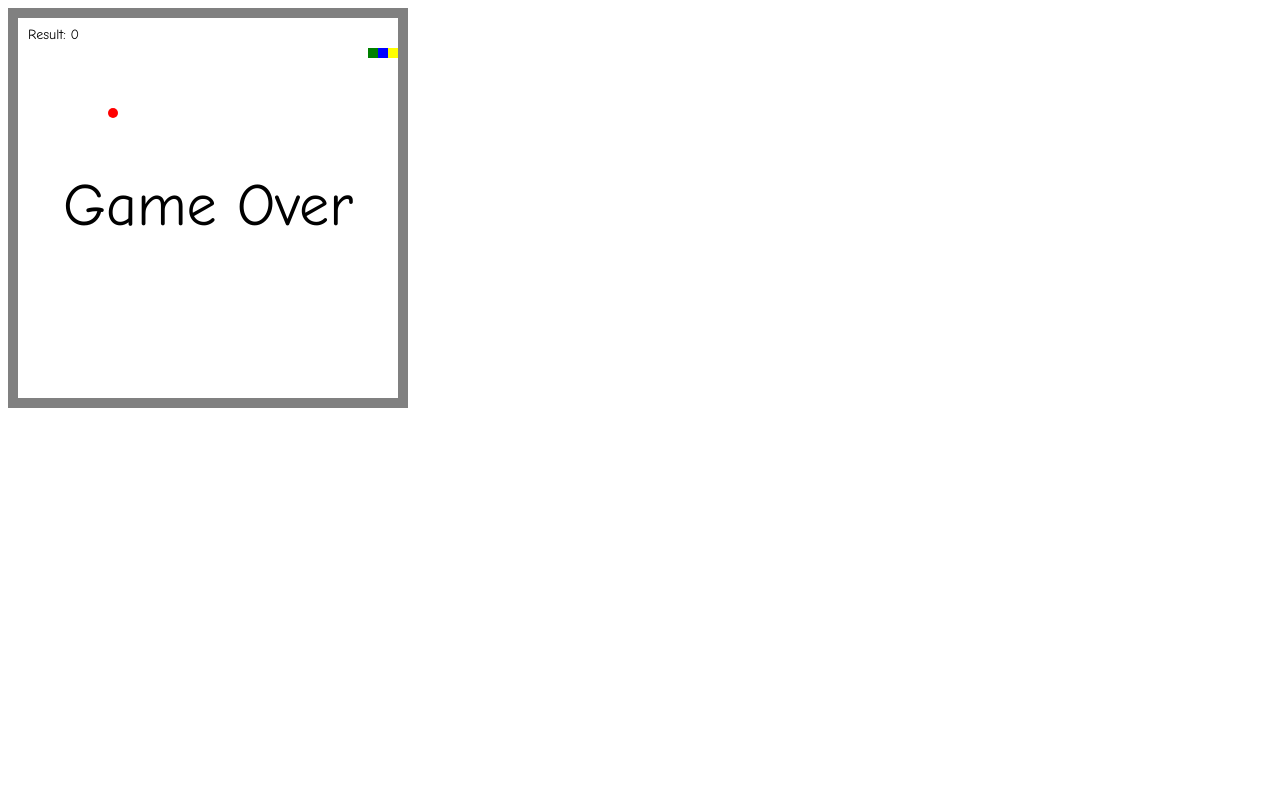
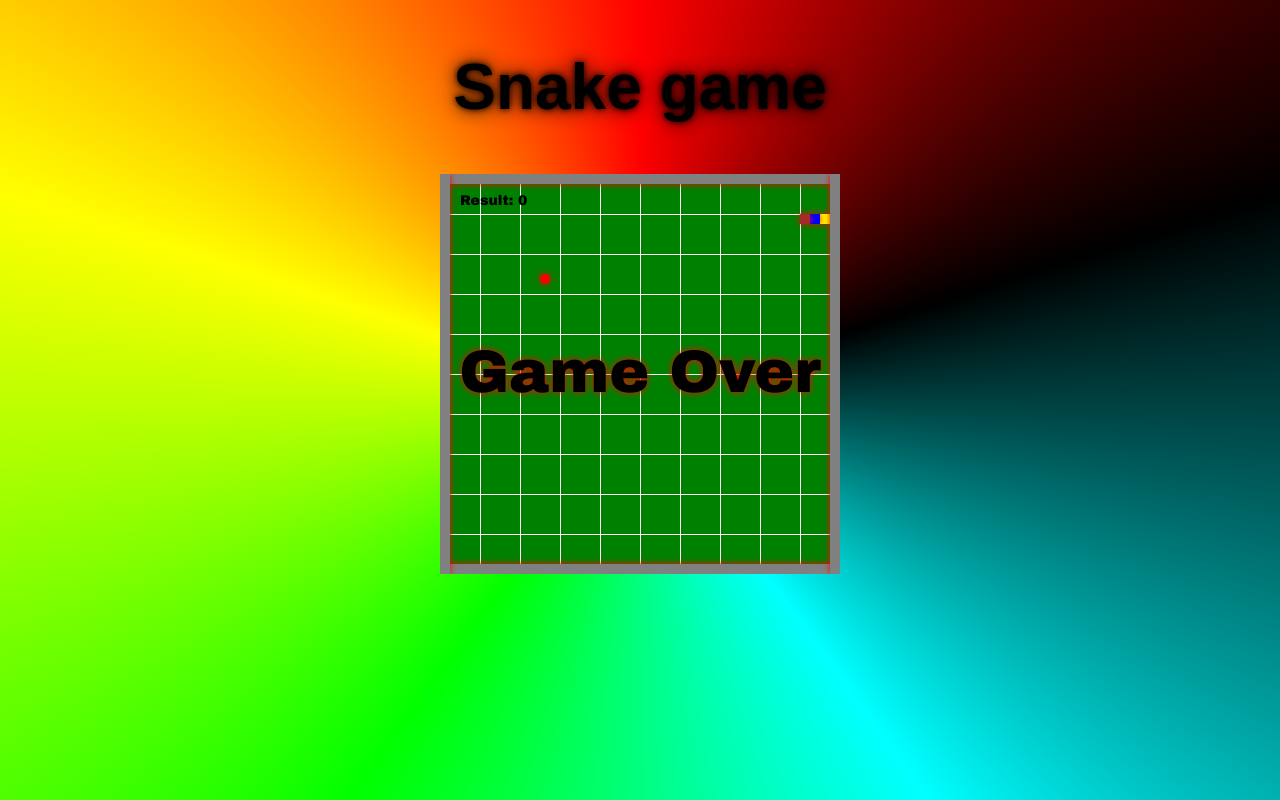
Before and after one commit to anadoh/snake_game, a plain HTML site: page index.html in a window 1280 px wide. Drawn offline with nearby package versions, Linux system fonts and the light colour scheme.

Commit message:
css background

```diff
--- /dev/null
+++ b/css/style.css
@@ -0,0 +1,38 @@
+/* reset */
+* {
+    box-sizing: border-box;
+}
+
+body,html,h1 {
+    margin: 0;
+    padding: 0;
+}
+
+.container {
+    text-align: center;
+    background-image: conic-gradient(red, yellow, lime, aqua, black, red);
+    background-repeat: no-repeat;
+    height: 100vh;
+}
+
+.canvass {
+    background: green;
+    background-image:
+    linear-gradient(white 1px, transparent 0),
+    linear-gradient(90deg,white 1px, transparent 0);
+    background-size: 40px 40px;
+}
+
+.title {
+    padding-top: 50px;
+    padding-bottom: 50px;
+    font-family:  Arial, Helvetica, sans-serif;
+    color: black;
+    text-shadow: 0 0 .1em, 0 0 .3em;
+    font-size: 4rem;
+}
+
+
+.game-over {
+    background-image: conic-gradient(red, black, aqua, lime, yellow, red);
+}
--- a/index.html
+++ b/index.html
@@ -2,9 +2,13 @@
 <html>
 <head>
     <title>Snake</title>
+    <link rel="stylesheet" type="text/css" href="./css/style.css">
 </head>
 <body>
-    <canvas id="canvas" width="400" height="400"></canvas>
+    <div class="container">
+        <h1 class="title"> Snake game </h1>
+        <canvas id="canvas" class="canvass" width="400" height="400"></canvas>
+    </div>
 </body>
 <script src="https://code.jquery.com/jquery-2.1.0.js" ></script>
 <script src="./js/main.js"></script>
--- a/js/main.js
+++ b/js/main.js
@@ -36,7 +36,7 @@ var printBorder = function (){
 };
 
 var printResult = function() {
-    contex.font = "14px Comic Sans MS";
+    contex.font = "14px Arial Black";
     contex.textBaseline = "top";
     contex.fillStyle = "Black";
     contex.textAlign = "left";
@@ -45,11 +45,17 @@ var printResult = function() {
 
 var gameOver = function() {
     clearInterval(time);
-    contex.font = "60px Comic Sans MS";
+    contex.font = "60px Arial Black";
     contex.textBaseline = "middle";
     contex.fillStyle = "Black";
     contex.textAlign = "center";
+    contex.shadowBlur = 6;
+    contex.shadowColor = "Red"
     contex.fillText("Game Over", 200, 200);
+};
+
+var changeBackground = function() {
+    document.querySelector(".container").classList.add('game-over');
 };
 
 // Block
@@ -100,7 +106,7 @@ var Snake = function () {
 Snake.prototype.draw = function() {
     this.section[0].squarePrint("Yellow");
     for (var i=1; i< this.section.length; i++) {
-        var color = i%2 === 0 ? "Green": "Blue";
+        var color = i%2 === 0 ? "Brown": "Blue";
         this.section[i].squarePrint(color);
     };
 };
@@ -128,6 +134,7 @@ Snake.prototype.move = function() {
 
     if(this.headCollision(newHead)){
         gameOver();
+        changeBackground();
         return;
     }
 
```
